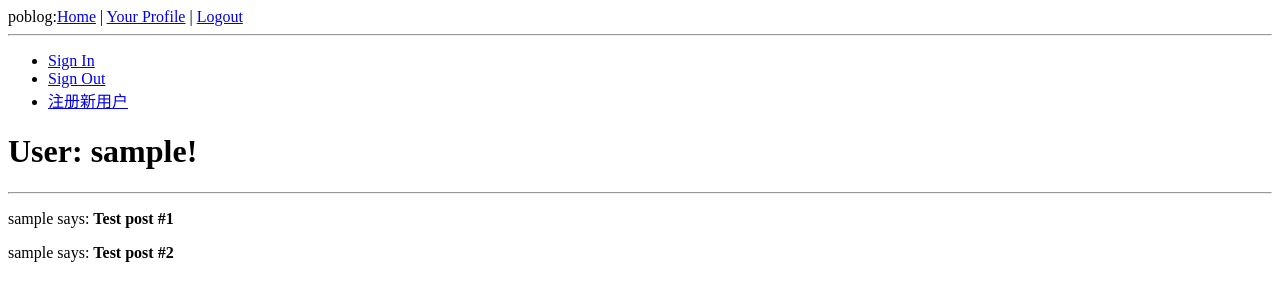
After one commit to hpf0532/poblog, a Flask app: a page that uses app/templates/base.html in a window 1280 px wide. The commit adds this page. Shown: the top 301 px of the page. Run offline with Flask 2, Linux system fonts and the light colour scheme; the visitor is signed in with stand-in values (Sample User, id 1); data comes from the database, SQL or seed files in the repository.

Commit message:
User page.

```diff
--- a/app/templates/base.html
+++ b/app/templates/base.html
@@ -9,7 +9,12 @@
     {% endif %}
 </head>
 <body>
-    <div>poblog:<a href="/index">Home</a></div>
+    <div>poblog:<a href="/index">Home</a>
+        {% if g.user.is_authenticated() %}
+     | <a href="{{ url_for('user', username = g.user.username) }}">Your Profile</a>
+     | <a href="{{ url_for('logout') }}">Logout</a>
+        {% endif %}
+    </div>
     <hr>
     {% with messages = get_flashed_messages() %}
     {% if messages %}
--- /dev/null
+++ b/app/templates/user.html
@@ -0,0 +1,12 @@
+{% extends "base.html" %}
+{% block content %}
+<h1>User: {{user.username}}!</h1>
+<hr/>
+
+{% for post in posts %}
+<p>
+    {{post.author.username}} says: <b>{{post.body}}</b>
+</p>
+{% endfor %}
+
+{% endblock %}
--- a/app/views.py
+++ b/app/views.py
@@ -5,6 +5,9 @@ from app.models import User
 from app.forms import LoginForm, RegistrationForm
 from flask_login import login_required, login_user, current_user, logout_user
 
+@app.before_request
+def before_request():
+    g.user = current_user
 
 @app.route('/secret')
 @login_required
@@ -62,3 +65,18 @@ def register():
         flash('Congratulations, you are now a registered user!')
         return redirect(url_for('login'))
     return render_template('register.html', title='Register', form=form)
+
+@app.route('/user/<username>')
+@login_required
+def user(username):
+    user = User.query.filter_by(username = username).first()
+    if user == None:
+        flash('User' + username + 'not found.')
+        return redirect(url_for('index'))
+    posts = [
+        {'author': user, 'body': 'Test post #1'},
+        {'author': user, 'body': 'Test post #2'},
+    ]
+    return render_template('user.html',
+                           user = user,
+                           posts = posts)
```
